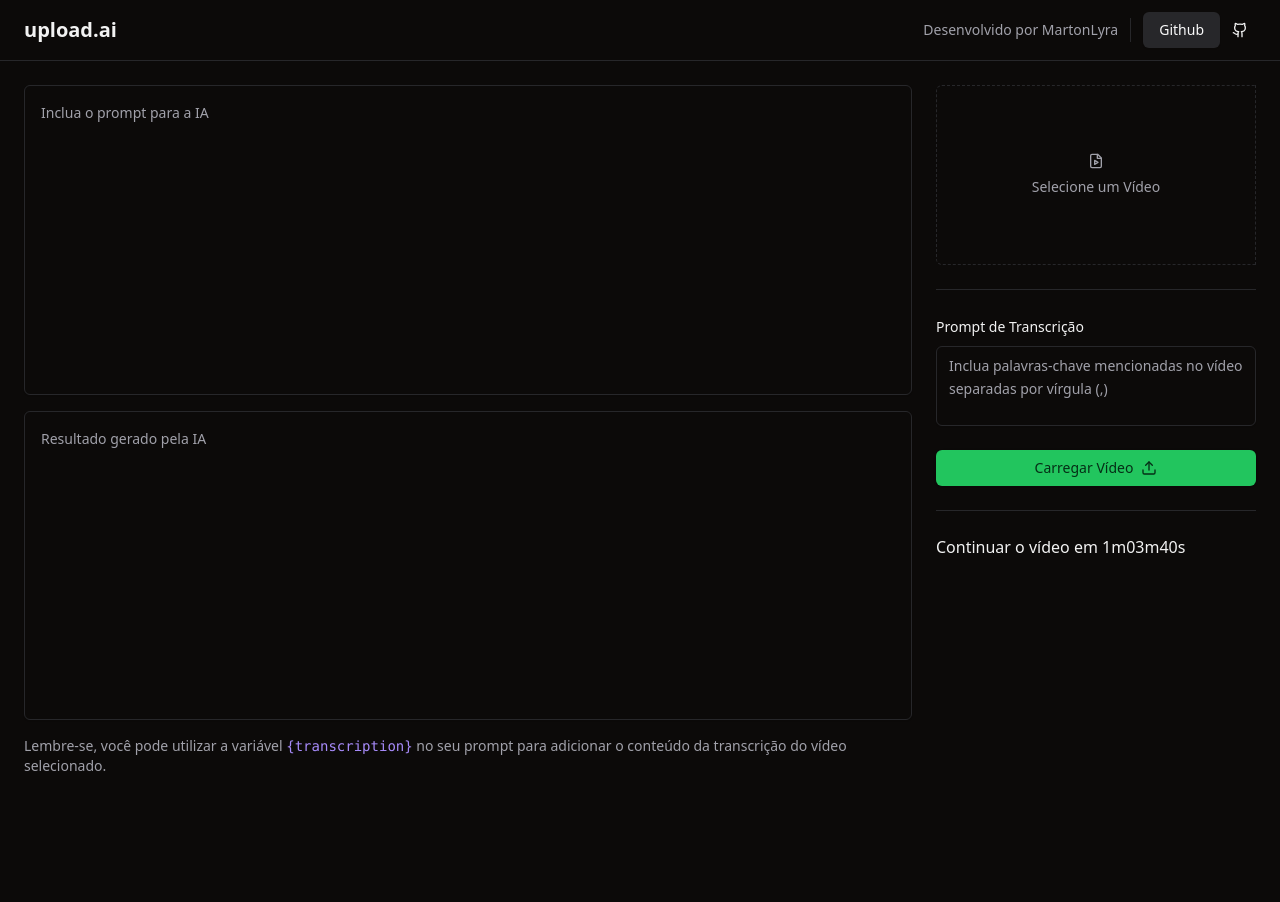
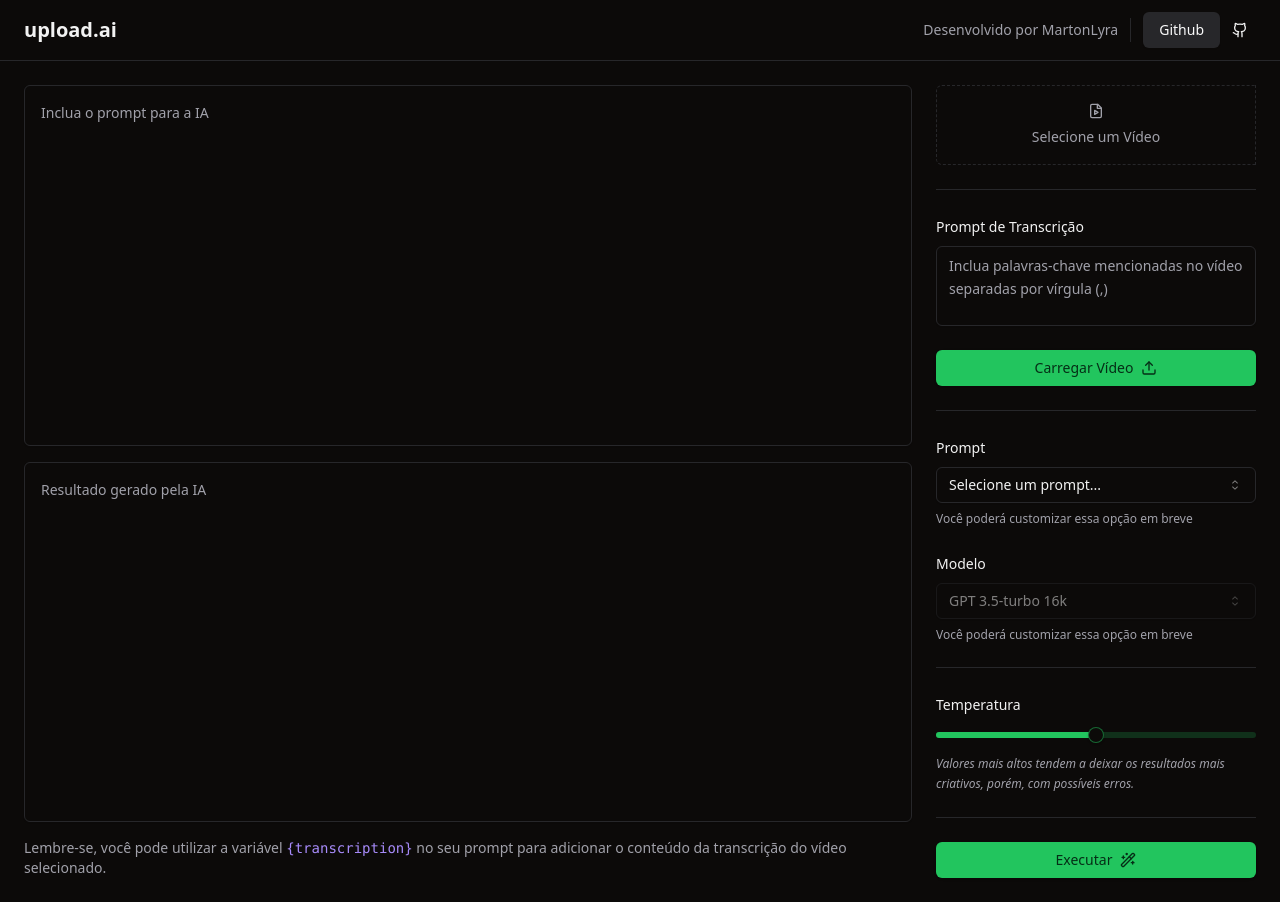
Before and after one commit to MartonLyra/video-transcript-ai, a React (Vite) app: page / in a window 1280 px wide. Before the commit the page ends 800 px from the top, so only its background shows below. Built offline with nearby package versions, Linux system fonts and the light colour scheme.

Commit message:
Finalizando o front-end da aplicação

```diff
--- a/package.json
+++ b/package.json
@@ -12,7 +12,9 @@
   "dependencies": {
     "@radix-ui/react-icons": "^1.3.0",
     "@radix-ui/react-label": "^2.0.2",
+    "@radix-ui/react-select": "^1.2.2",
     "@radix-ui/react-separator": "^1.0.3",
+    "@radix-ui/react-slider": "^1.1.2",
     "@radix-ui/react-slot": "^1.0.2",
     "class-variance-authority": "^0.7.0",
     "clsx": "^2.0.0",
--- a/src/App.tsx
+++ b/src/App.tsx
@@ -1,9 +1,10 @@
-import { Github, FileVideo, Upload } from "lucide-react";
+import { Github, FileVideo, Upload, Wand2 } from "lucide-react";
 import { Button } from "./components/ui/button";
 import { Separator } from "./components/ui/separator";
 import { Textarea } from "./components/ui/textarea";
-import { File } from "buffer";
 import { Label } from "./components/ui/label";
+import { Select, SelectContent, SelectItem, SelectTrigger, SelectValue } from "./components/ui/select";
+import { Slider } from "./components/ui/slider";
 
 
 export function App() {
@@ -41,7 +42,7 @@
           <form className="space-y-6">
             <label
               htmlFor="video"
-              className="border flex rounded-l-md aspect-video cursor-pointer border-dashed text-sm flex-col gap-2 items-center justify-center text-muted-foreground hover:bg-primary/25"
+              className="border flex rounded-l-md h-20 cursor-pointer border-dashed text-sm flex-col gap-2 items-center justify-center text-muted-foreground hover:bg-primary/25"
             >
               <FileVideo className="w-4 h-4"/>
               Selecione um Vídeo
@@ -70,8 +71,52 @@
 
           <form className="space-y-6">
             <div className="space-y-2">
-              Continuar o vídeo em 1m03m40s
+              <Label>Prompt</Label>
+              <Select>
+                <SelectTrigger>
+                  <SelectValue placeholder="Selecione um prompt..."/>
+                </SelectTrigger>
+                <SelectContent>
+                  <SelectItem value="titulo">Título do YouTube</SelectItem>
+                  <SelectItem value="descricao">Descrição do YouTube</SelectItem>
+                </SelectContent>
+              </Select>
+              <span className="block text-xs text-muted-foreground">Você poderá customizar essa opção em breve</span>
             </div>
+
+
+            <div className="space-y-2">
+              <Label>Modelo</Label>
+              <Select defaultValue="gpt3.5" disabled>
+                <SelectTrigger>
+                  <SelectValue/>
+                </SelectTrigger>
+                <SelectContent>
+                  <SelectItem value="gpt3.5">GPT 3.5-turbo 16k </SelectItem>
+                </SelectContent>
+              </Select>
+              <span className="block text-xs text-muted-foreground">Você poderá customizar essa opção em breve</span>
+            </div>
+
+            <Separator/>
+
+            <div className="space-y-4">
+              <Label>Temperatura</Label>
+              <Slider
+                min={0}
+                max={1}
+                step={0.1}
+                defaultValue={[0.5]}
+              />
+              <span className="block text-xs text-muted-foreground italic leading-relaxed">Valores mais altos tendem a deixar os resultados mais criativos, porém, com possíveis erros.</span>
+            </div>
+
+            <Separator/>
+
+            <Button type="submit" className="w-full">
+              Executar
+              <Wand2 className="w-4 h-4 ml-2"/>
+            </Button>
 
 
           </form>
--- /dev/null
+++ b/src/components/ui/select.tsx
@@ -0,0 +1,118 @@
+import * as React from "react"
+import { CaretSortIcon, CheckIcon } from "@radix-ui/react-icons"
+import * as SelectPrimitive from "@radix-ui/react-select"
+
+import { cn } from "@/lib/utils"
+
+const Select = SelectPrimitive.Root
+
+const SelectGroup = SelectPrimitive.Group
+
+const SelectValue = SelectPrimitive.Value
+
+const SelectTrigger = React.forwardRef<
+  React.ElementRef<typeof SelectPrimitive.Trigger>,
+  React.ComponentPropsWithoutRef<typeof SelectPrimitive.Trigger>
+>(({ className, children, ...props }, ref) => (
+  <SelectPrimitive.Trigger
+    ref={ref}
+    className={cn(
+      "flex h-9 w-full items-center justify-between rounded-md border border-input bg-transparent px-3 py-2 text-sm shadow-sm ring-offset-background placeholder:text-muted-foreground focus:outline-none focus:ring-1 focus:ring-ring disabled:cursor-not-allowed disabled:opacity-50",
+      className
+    )}
+    {...props}
+  >
+    {children}
+    <SelectPrimitive.Icon asChild>
+      <CaretSortIcon className="h-4 w-4 opacity-50" />
+    </SelectPrimitive.Icon>
+  </SelectPrimitive.Trigger>
+))
+SelectTrigger.displayName = SelectPrimitive.Trigger.displayName
+
+const SelectContent = React.forwardRef<
+  React.ElementRef<typeof SelectPrimitive.Content>,
+  React.ComponentPropsWithoutRef<typeof SelectPrimitive.Content>
+>(({ className, children, position = "popper", ...props }, ref) => (
+  <SelectPrimitive.Portal>
+    <SelectPrimitive.Content
+      ref={ref}
+      className={cn(
+        "relative z-50 min-w-[8rem] overflow-hidden rounded-md border bg-popover text-popover-foreground shadow-md data-[state=open]:animate-in data-[state=closed]:animate-out data-[state=closed]:fade-out-0 data-[state=open]:fade-in-0 data-[state=closed]:zoom-out-95 data-[state=open]:zoom-in-95 data-[side=bottom]:slide-in-from-top-2 data-[side=left]:slide-in-from-right-2 data-[side=right]:slide-in-from-left-2 data-[side=top]:slide-in-from-bottom-2",
+        position === "popper" &&
+          "data-[side=bottom]:translate-y-1 data-[side=left]:-translate-x-1 data-[side=right]:translate-x-1 data-[side=top]:-translate-y-1",
+        className
+      )}
+      position={position}
+      {...props}
+    >
+      <SelectPrimitive.Viewport
+        className={cn(
+          "p-1",
+          position === "popper" &&
+            "h-[var(--radix-select-trigger-height)] w-full min-w-[var(--radix-select-trigger-width)]"
+        )}
+      >
+        {children}
+      </SelectPrimitive.Viewport>
+    </SelectPrimitive.Content>
+  </SelectPrimitive.Portal>
+))
+SelectContent.displayName = SelectPrimitive.Content.displayName
+
+const SelectLabel = React.forwardRef<
+  React.ElementRef<typeof SelectPrimitive.Label>,
+  React.ComponentPropsWithoutRef<typeof SelectPrimitive.Label>
+>(({ className, ...props }, ref) => (
+  <SelectPrimitive.Label
+    ref={ref}
+    className={cn("px-2 py-1.5 text-sm font-semibold", className)}
+    {...props}
+  />
+))
+SelectLabel.displayName = SelectPrimitive.Label.displayName
+
+const SelectItem = React.forwardRef<
+  React.ElementRef<typeof SelectPrimitive.Item>,
+  React.ComponentPropsWithoutRef<typeof SelectPrimitive.Item>
+>(({ className, children, ...props }, ref) => (
+  <SelectPrimitive.Item
+    ref={ref}
+    className={cn(
+      "relative flex w-full cursor-default select-none items-center rounded-sm py-1.5 pl-2 pr-8 text-sm outline-none focus:bg-accent focus:text-accent-foreground data-[disabled]:pointer-events-none data-[disabled]:opacity-50",
+      className
+    )}
+    {...props}
+  >
+    <span className="absolute right-2 flex h-3.5 w-3.5 items-center justify-center">
+      <SelectPrimitive.ItemIndicator>
+        <CheckIcon className="h-4 w-4" />
+      </SelectPrimitive.ItemIndicator>
+    </span>
+    <SelectPrimitive.ItemText>{children}</SelectPrimitive.ItemText>
+  </SelectPrimitive.Item>
+))
+SelectItem.displayName = SelectPrimitive.Item.displayName
+
+const SelectSeparator = React.forwardRef<
+  React.ElementRef<typeof SelectPrimitive.Separator>,
+  React.ComponentPropsWithoutRef<typeof SelectPrimitive.Separator>
+>(({ className, ...props }, ref) => (
+  <SelectPrimitive.Separator
+    ref={ref}
+    className={cn("-mx-1 my-1 h-px bg-muted", className)}
+    {...props}
+  />
+))
+SelectSeparator.displayName = SelectPrimitive.Separator.displayName
+
+export {
+  Select,
+  SelectGroup,
+  SelectValue,
+  SelectTrigger,
+  SelectContent,
+  SelectLabel,
+  SelectItem,
+  SelectSeparator,
+}
--- /dev/null
+++ b/src/components/ui/slider.tsx
@@ -0,0 +1,26 @@
+import * as React from "react"
+import * as SliderPrimitive from "@radix-ui/react-slider"
+
+import { cn } from "@/lib/utils"
+
+const Slider = React.forwardRef<
+  React.ElementRef<typeof SliderPrimitive.Root>,
+  React.ComponentPropsWithoutRef<typeof SliderPrimitive.Root>
+>(({ className, ...props }, ref) => (
+  <SliderPrimitive.Root
+    ref={ref}
+    className={cn(
+      "relative flex w-full touch-none select-none items-center",
+      className
+    )}
+    {...props}
+  >
+    <SliderPrimitive.Track className="relative h-1.5 w-full grow overflow-hidden rounded-full bg-primary/20">
+      <SliderPrimitive.Range className="absolute h-full bg-primary" />
+    </SliderPrimitive.Track>
+    <SliderPrimitive.Thumb className="block h-4 w-4 rounded-full border border-primary/50 bg-background shadow transition-colors focus-visible:outline-none focus-visible:ring-1 focus-visible:ring-ring disabled:pointer-events-none disabled:opacity-50" />
+  </SliderPrimitive.Root>
+))
+Slider.displayName = SliderPrimitive.Root.displayName
+
+export { Slider }
```
Also changed, not shown: 2 other files (tests, documents, lock files or other folders).
